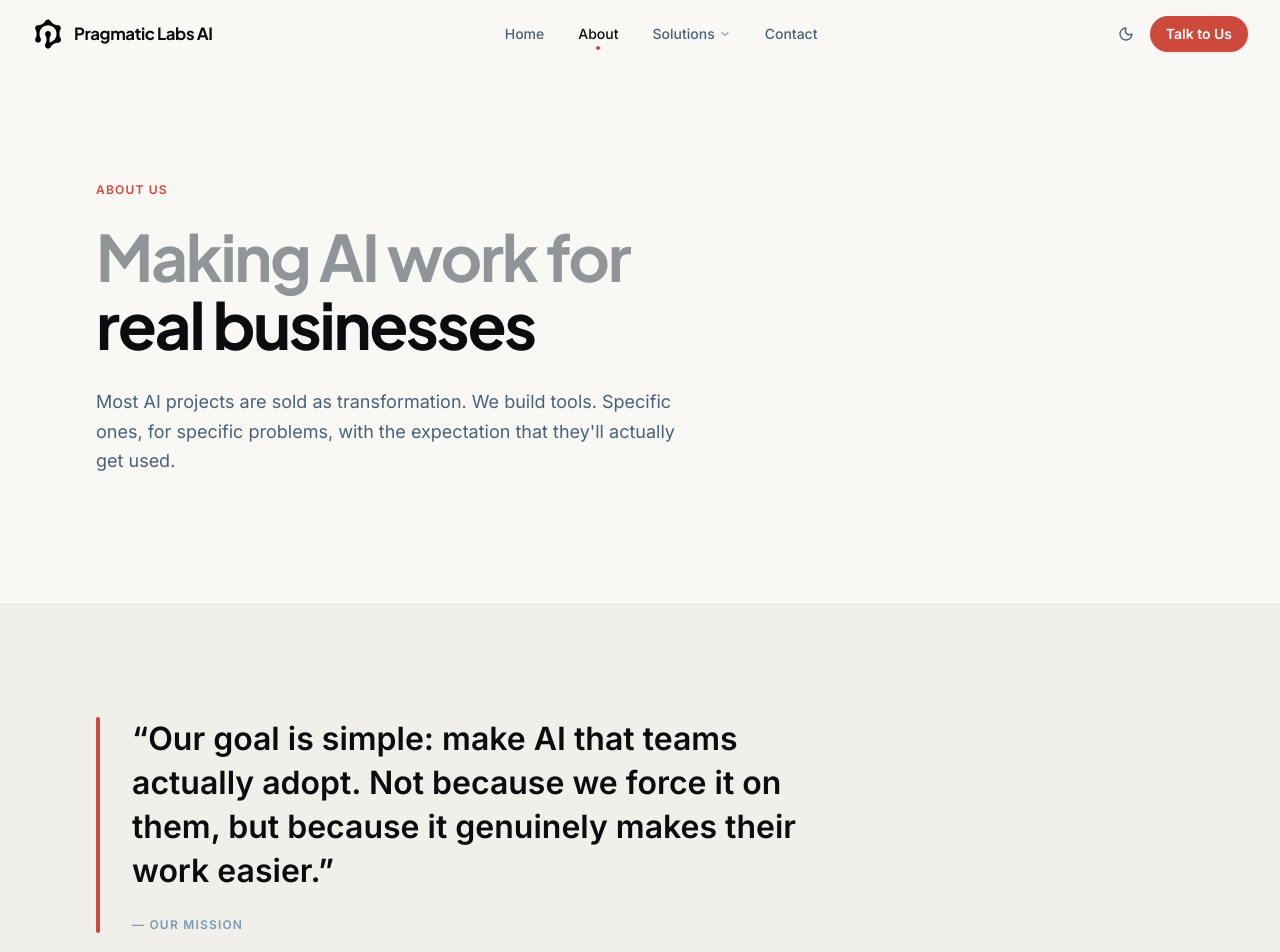
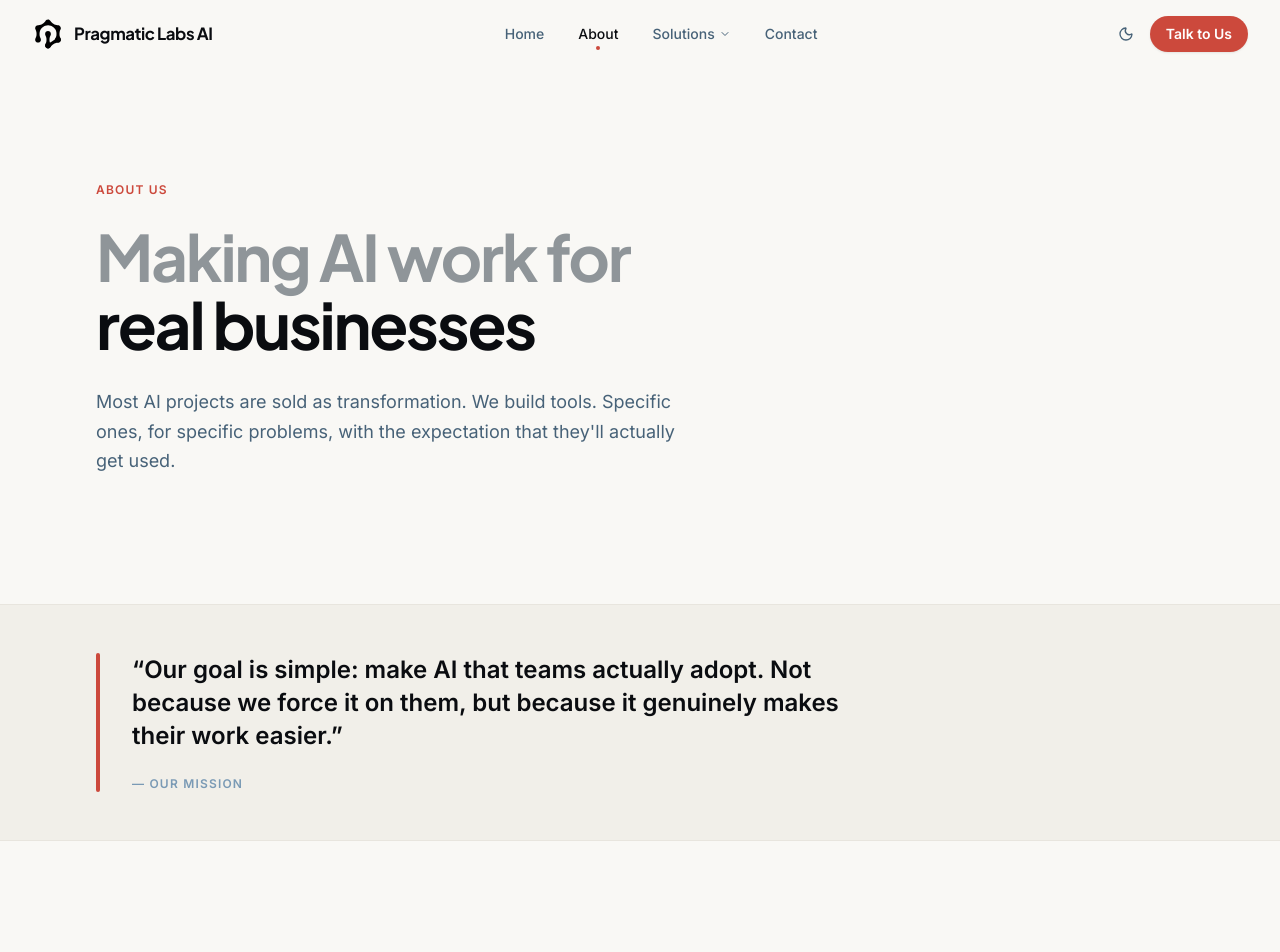
Before and after one commit to sasathepajic-ai/portfolio-orionix, a Next.js app: page /about in a window 1280 px wide. Shown: the top 952 px of the page. Built offline with nearby package versions, Linux system fonts and the light colour scheme.

Commit message:
feat: adjust spacing and font sizes in About and Solutions sections for improved readability and layout consistency

```diff
--- a/src/app/about/AboutContent.tsx
+++ b/src/app/about/AboutContent.tsx
@@ -54,7 +54,7 @@ export function AboutContent() {
       </section>
 
       {/* Mission blockquote */}
-      <section className="py-20 md:py-28 border-y border-border-light" style={{ background: "var(--color-bg-alt)" }}>
+      <section className="py-10 md:py-12 border-y border-border-light" style={{ background: "var(--color-bg-alt)" }}>
         <Container>
           <FadeIn>
             <div className="flex gap-8 items-start max-w-3xl">
@@ -65,7 +65,7 @@ export function AboutContent() {
               <blockquote>
                 <p
                   className="font-semibold text-text-primary leading-snug mb-6"
-                  style={{ fontSize: "clamp(1.4rem, 2.5vw, 2rem)" }}
+                  style={{ fontSize: "clamp(1.2rem, 2.5vw, 1.5rem)" }}
                 >
                   &ldquo;Our goal is simple: make AI that teams actually adopt. Not because
                   we force it on them, but because it genuinely makes their work easier.&rdquo;
--- a/src/app/solutions/SolutionsContent.tsx
+++ b/src/app/solutions/SolutionsContent.tsx
@@ -130,11 +130,11 @@ export function SolutionsContent() {
                 <div className="flex items-start gap-4">
                   <div className="relative shrink-0">
                     <div className="absolute rounded-full border border-dashed" style={{ inset: "-6px", borderColor: "var(--color-accent)", opacity: 0.28 }} />
-                    <div className="w-11 h-11 rounded-full flex items-center justify-center font-bold text-sm select-none" style={{ background: "var(--color-bg-card)", border: "1.5px solid var(--color-border)", color: "var(--color-accent)" }}>
+                    <div className="w-10 h-10 rounded-full flex items-center justify-center font-bold text-sm select-none" style={{ background: "var(--color-bg-card)", border: "1.5px solid var(--color-border)", color: "var(--color-accent)" }}>
                       {phase.step}
                     </div>
                   </div>
-                  <div className="min-w-0 pt-1">
+                  <div className="min-w-0">
                     <h3 className="text-base font-bold text-text-primary mb-1">{phase.title}</h3>
                     <p className="text-sm text-text-secondary leading-relaxed">{phase.description}</p>
                   </div>
```
